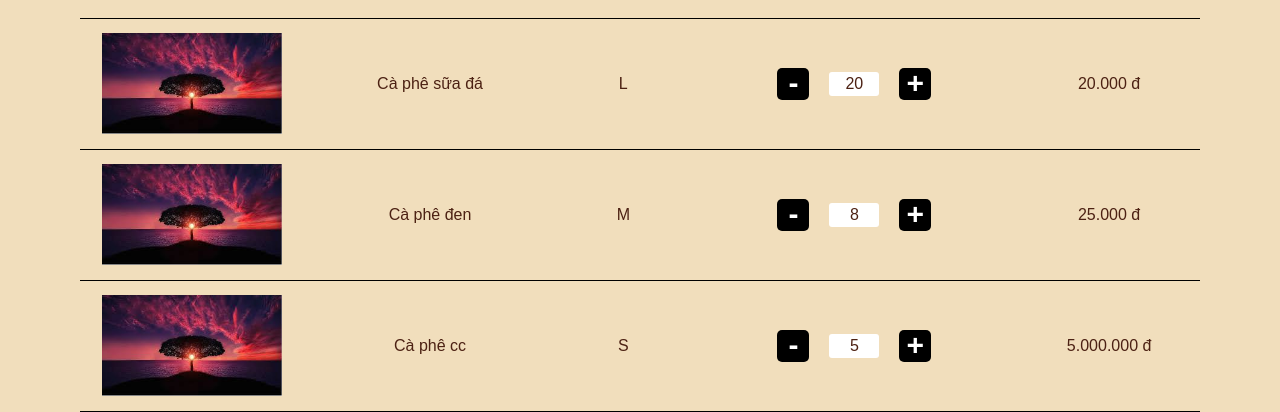
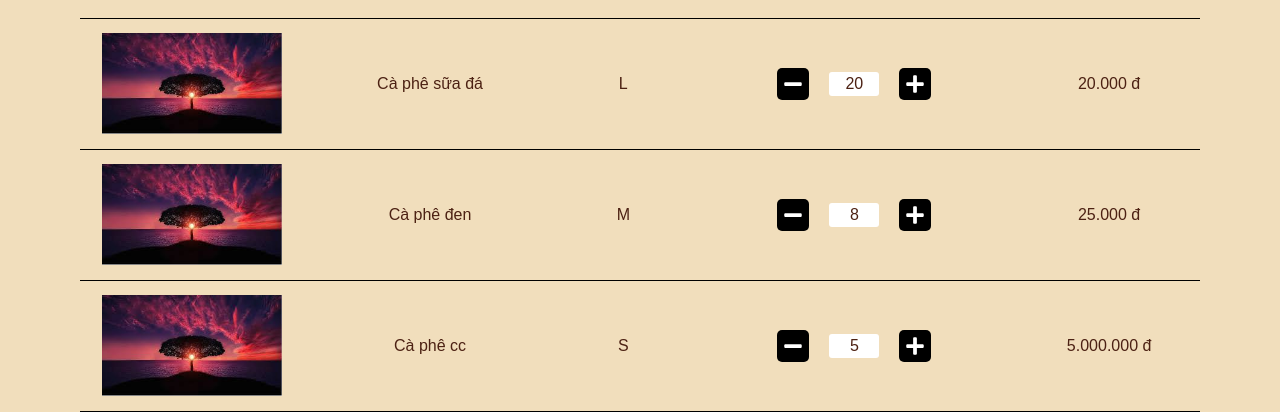
Before and after one commit to tuilaqui123/cafe-tmdt, a Next.js app: page /checkout in a window 1280 px wide. Shown: the part 238-650 px from the top of the page. Built offline with nearby package versions, Linux system fonts and the light colour scheme; no server answers.

Commit message:
fix checkout

```diff
--- a/app/checkout/page.jsx
+++ b/app/checkout/page.jsx
@@ -1,6 +1,7 @@
 "use client"
 import React, { useEffect, useState } from 'react'
 import { AiOutlineArrowLeft, AiOutlineArrowRight } from "react-icons/ai";
+import { FaPlus, FaMinus } from "react-icons/fa";
 
 const CheckOut = () => {
 
@@ -136,7 +137,7 @@ const CheckOut = () => {
                                                 <td className="text-center h-[130px]">{item.size}</td>
                                                 <td className="h-[130px] flex items-center justify-center">
                                                     <div
-                                                        className='bg-[black] w-8 h-8 text-center leading-[30px] rounded-[5px] hover:cursor-pointer hover:opacity-70'
+                                                        className='flex justify-center items-center bg-[black] w-8 h-8 text-center leading-[30px] rounded-[5px] hover:cursor-pointer hover:opacity-70'
                                                         onClick={() => {
                                                             const updatedData = fakedata.map((i) => {
                                                                 if (item.id == i.id && i.quantity > 0) {
@@ -149,7 +150,7 @@ const CheckOut = () => {
                                                             setfakedata(updatedData);
                                                         }}
                                                     >
-                                                        <p className=' text-[30px] text-white font-extrabold'>-</p>
+                                                        <FaMinus className='text-[20px] text-white font-extrabold' />
                                                     </div>
 
                                                     <input className={`w-[50px] text-center rounded-[3px] mx-5`}
@@ -170,7 +171,7 @@ const CheckOut = () => {
                                                     />
 
                                                     <div
-                                                        className='bg-[black] w-8 h-8 text-center leading-[30px] rounded-[5px] hover:cursor-pointer hover:opacity-70'
+                                                        className='flex justify-center items-center bg-[black] w-8 h-8 text-center leading-[30px] rounded-[5px] hover:cursor-pointer hover:opacity-70'
                                                         onClick={() => {
                                                             const updatedData = fakedata.map((i) => {
                                                                 if (item.id == i.id) {
@@ -183,7 +184,7 @@ const CheckOut = () => {
                                                             setfakedata(updatedData);
                                                         }}
                                                     >
-                                                        <p className=' text-[30px] text-white font-extrabold'>+</p>
+                                                        <FaPlus className='text-[20px] text-white font-extrabold' />
                                                     </div>
                                                 </td>
                                                 <td className="text-center h-[130px]">{item.price.toLocaleString('vi-VN')} đ</td>
```
